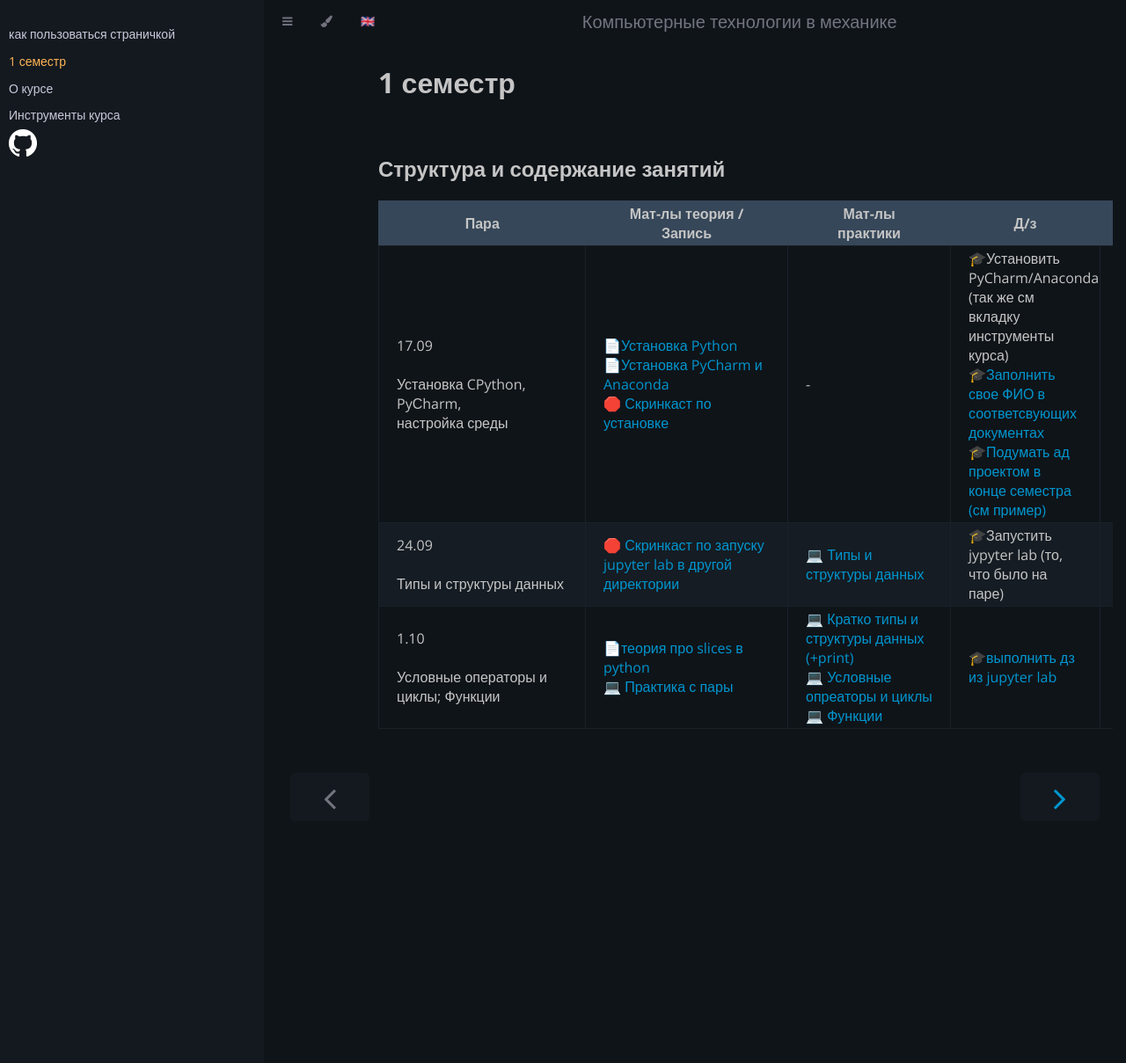
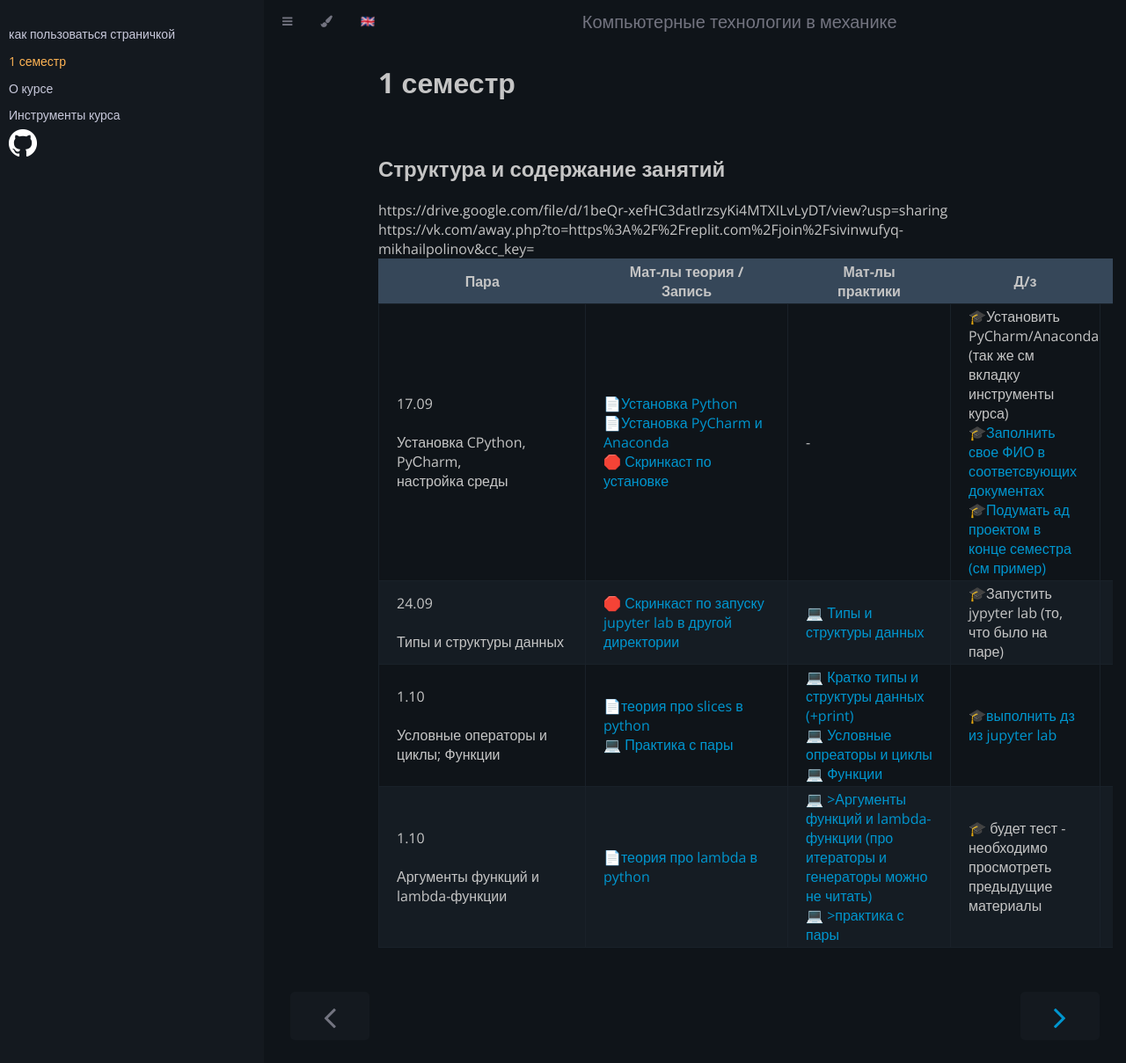
Before and after one commit to PPPmmm131313/PPPmmm131313.github.io, a Jekyll site: the page built from 1_semester.md, in a window 1280 px wide and 1233 px high. Shown: the top 1209 px of the window at 88% size. Built offline with Jekyll 4.4.1, drawn with Linux system fonts in a browser that asks for light colours; our own code applies the rules of GitHub Pages for plain Markdown files.

Commit message:
Update 1_semester.md

```diff
--- a/1_semester.md
+++ b/1_semester.md
@@ -43,5 +43,13 @@ title: 1 семестр
     <td class="tg-c3ow"><a href="https://drive.google.com/file/d/1HKzEGk2s04DvjGmDQENDccgqbR08-hqu/view?usp=sharing" target="_blank" rel="noopener noreferrer">🎓выполнить дз из jupyter lab </a></td>
     <td class="tg-c3ow">8.10</td>
 </tr>
+  https://drive.google.com/file/d/1beQr-xefHC3datIrzsyKi4MTXILvLyDT/view?usp=sharing
+  https://vk.com/away.php?to=https%3A%2F%2Freplit.com%2Fjoin%2Fsivinwufyq-mikhailpolinov&cc_key=
+
+  <td class="tg-0pky">1.10<br><br>Аргументы функций и lambda-функции</td>
+  <td class="tg-0pky"><a href="https://cs.stanford.edu/people/nick/py/python-map-lambda.html" target="_blank" rel="noopener noreferrer">📄теория про lambda в python </a><br></td>
+  <td class="tg-c3ow"><a href="https://drive.google.com/file/d/1beQr-xefHC3datIrzsyKi4MTXILvLyDT/view?usp=sharing" target="_blank" rel="noopener noreferrer">💻 >Аргументы функций и lambda-функции (про итераторы и генераторы можно не читать)</a><br><a href="https://vk.com/away.php?to=https%3A%2F%2Freplit.com%2Fjoin%2Fsivinwufyq-mikhailpolinov&cc_key=" target="_blank" rel="noopener noreferrer">💻 >практика с пары</a><br></td>
+  <td class="tg-c3ow">🎓 будет тест - необходимо просмотреть предыдущие материалы</td>
+    <td class="tg-c3ow"></td>
 </tbody>
 </table>
```
